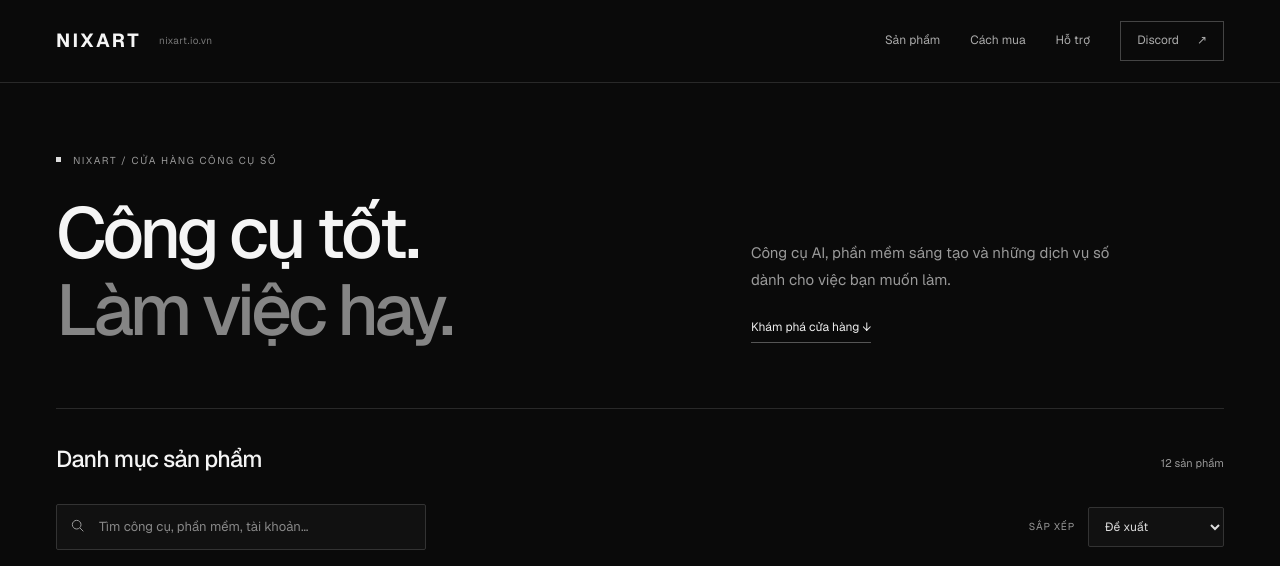
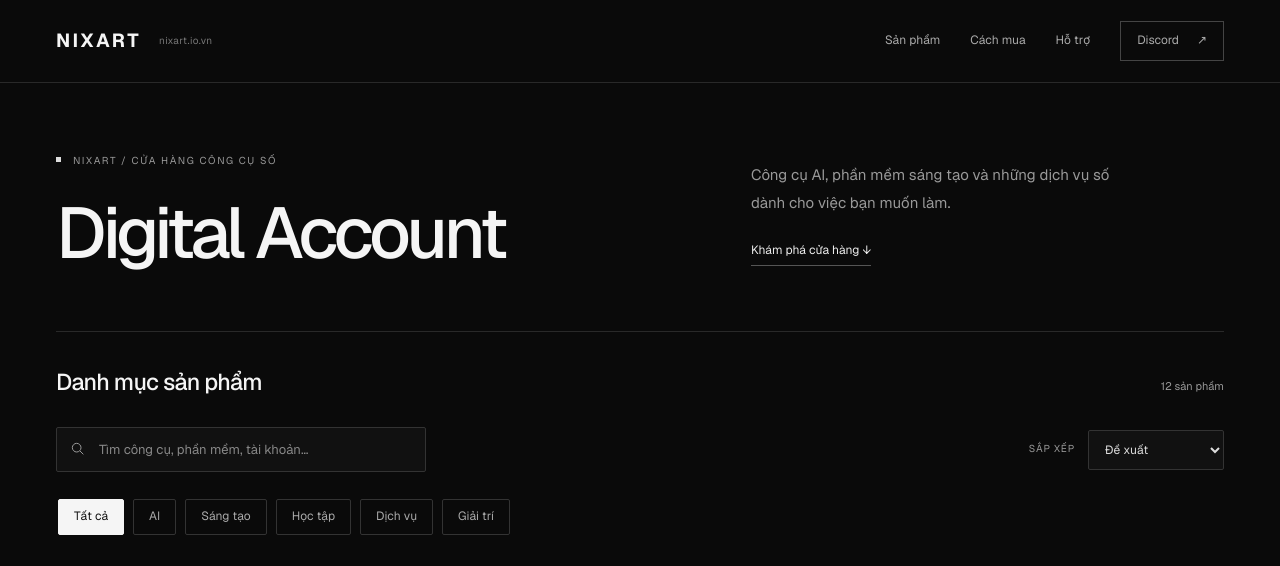
Before and after one commit to 420Rs/nixart-web, a website: page index.html in a window 1280 px wide. Shown: the top 566 px of the page. Drawn offline with nearby package versions, Linux system fonts and the light colour scheme; no server answers.

Commit message:
style(shop): rename hero to Digital Account

```diff
--- a/index.html
+++ b/index.html
@@ -3,11 +3,11 @@
 <head>
 <meta charset="utf-8"><meta name="viewport" content="width=device-width,initial-scale=1"><meta name="theme-color" content="#0a0a0a">
 <meta name="description" content="NIXART — Công cụ AI, phần mềm sáng tạo, tài khoản và dịch vụ số. Chọn gói phù hợp, mua và nhận hàng qua Discord NIXART.">
-<meta property="og:title" content="NIXART — Công cụ tốt. Làm việc hay."><meta property="og:description" content="Cửa hàng công cụ số của cộng đồng NIXART."><meta property="og:type" content="website">
+<meta property="og:title" content="NIXART — Digital Account"><meta property="og:description" content="Cửa hàng công cụ số của cộng đồng NIXART."><meta property="og:type" content="website">
 <link rel="canonical" href="https://nixart.io.vn/"><link rel="icon" href="/favicon.svg" type="image/svg+xml">
 <link rel="preconnect" href="https://fonts.googleapis.com"><link rel="preconnect" href="https://fonts.gstatic.com" crossorigin>
 <link href="https://fonts.googleapis.com/css2?family=Geist:wght@400;500;600;700&display=swap" rel="stylesheet">
-<title>NIXART — Công cụ tốt. Làm việc hay.</title>
+<title>NIXART — Digital Account</title>
 <style>
 :root{color-scheme:dark;--bg:#0a0a0a;--ink:#f5f5f5;--muted:#999;--line:#292929;font-family:Geist,Arial,sans-serif}*{box-sizing:border-box}html{scroll-behavior:smooth;scroll-padding-top:30px}body{margin:0;background:var(--bg);color:var(--ink);font-size:14px;line-height:1.65}button,input,select{font:inherit}a{color:inherit;text-decoration:none}button{color:inherit;cursor:pointer}button:disabled{opacity:.5;cursor:default}:focus-visible{outline:2px solid #fff;outline-offset:5px}::selection{background:#fff;color:#000}[hidden]{display:none!important}.wrap{width:min(1280px,calc(100% - 112px));margin:auto}.skip{position:fixed;top:-80px;background:white;color:black;padding:10px;z-index:20}.skip:focus{top:10px}
 header{border-bottom:1px solid var(--line)}.header-inner{min-height:82px;display:flex;align-items:center;justify-content:space-between;gap:30px}.brand{font-size:19px;font-weight:700;letter-spacing:.13em;display:flex;align-items:center;gap:18px}.brand small{font-size:10px;letter-spacing:.04em;color:#777;font-weight:400}nav{display:flex;align-items:center;gap:30px;font-size:12px;color:#aaa}nav a:hover{color:#fff}.discord-link{display:inline-flex;align-items:center;gap:18px;border:1px solid #444;padding:9px 16px;font-size:12px;white-space:nowrap}.discord-link:hover{border-color:#fff}.hero{padding:70px 0 60px;display:grid;grid-template-columns:1.3fr 1fr;gap:80px;align-items:end}.eyebrow{font-size:10px;letter-spacing:.16em;text-transform:uppercase;color:#999;margin:0 0 24px}.eyebrow::before{content:'';display:inline-block;background:#ddd;width:5px;height:5px;margin-right:12px;vertical-align:2px}h1{font-size:clamp(46px,5.6vw,80px);font-weight:500;line-height:1.08;letter-spacing:-.06em;margin:0}h1 span{color:#858585}.hero-copy{max-width:360px;color:#999;line-height:1.85;margin:0 0 5px;font-size:15px}.hero-copy a{display:inline-block;margin-top:22px;border-bottom:1px solid #555;padding-bottom:4px;font-size:12px;color:#eee}
@@ -22,7 +22,7 @@
 <a class="skip" href="#san-pham">Bỏ qua điều hướng</a>
 <header><div class="wrap header-inner"><a class="brand" href="/" aria-label="NIXART — trang chủ">NIXART <small>nixart.io.vn</small></a><nav aria-label="Điều hướng"><a href="#san-pham">Sản phẩm</a><a href="#cach-mua">Cách mua</a><a class="help-nav" href="#ho-tro">Hỗ trợ</a><a class="discord-link" href="https://discord.gg/B8ZXSNdVaR" target="_blank" rel="noopener noreferrer">Discord <span aria-hidden="true">↗</span></a></nav></div></header>
 <main class="wrap">
-<section class="hero" aria-labelledby="hero-title"><div><p class="eyebrow">NIXART / Cửa hàng công cụ số</p><h1 id="hero-title">Công cụ tốt.<br><span>Làm việc hay.</span></h1></div><p class="hero-copy">Công cụ AI, phần mềm sáng tạo và những dịch vụ số dành cho việc bạn muốn làm.<br><a href="#san-pham">Khám phá cửa hàng <span aria-hidden="true">↓</span></a></p></section>
+<section class="hero" aria-labelledby="hero-title"><div><p class="eyebrow">NIXART / Cửa hàng công cụ số</p><h1 id="hero-title">Digital Account</h1></div><p class="hero-copy">Công cụ AI, phần mềm sáng tạo và những dịch vụ số dành cho việc bạn muốn làm.<br><a href="#san-pham">Khám phá cửa hàng <span aria-hidden="true">↓</span></a></p></section>
 <section class="catalog" id="san-pham" aria-labelledby="catalog-title"><div class="section-head"><h2 id="catalog-title">Danh mục sản phẩm</h2><p id="result-count" aria-live="polite"></p></div><div class="toolbar"><label class="search"><svg viewBox="0 0 24 24" fill="none" stroke="currentColor" stroke-width="1.5" aria-hidden="true"><circle cx="10" cy="10" r="6.5"/><path d="m15 15 5 5"/></svg><input id="search" type="search" aria-label="Tìm sản phẩm" placeholder="Tìm công cụ, phần mềm, tài khoản…" autocomplete="off"></label><label class="sort">SẮP XẾP<select id="sort" aria-label="Sắp xếp sản phẩm"><option value="default">Đề xuất</option><option value="low">Giá tăng dần</option><option value="high">Giá giảm dần</option><option value="name">Tên A–Z</option></select></label></div><div class="filters" id="filters" role="group" aria-label="Danh mục"></div><p class="notice" id="catalog-notice" hidden></p><div class="grid" id="products"></div><div class="empty" id="empty" hidden><strong>Chưa tìm thấy sản phẩm phù hợp.</strong><span>Thử tên khác hoặc xem tất cả danh mục.</span><br><button class="outline" id="reset">Xóa bộ lọc</button></div><div class="more"><button class="outline" id="load-more">Xem thêm sản phẩm ↓</button><p id="page-count"></p></div><noscript><p>Bật JavaScript để xem danh mục, hoặc <a href="https://discord.gg/B8ZXSNdVaR">mở shop trên Discord</a>.</p></noscript></section>
 <section class="how" id="cach-mua" aria-labelledby="how-title"><div class="section-head"><h2 id="how-title">Ba bước. Thế là xong.</h2><p>Thanh toán và nhận hàng qua Discord NIXART.</p></div><div class="steps"><article><span class="step-number">01 / LỰA CHỌN</span><h3>Chọn sản phẩm</h3><p>Xem mô tả, thời hạn và điều kiện của gói phù hợp. Mỗi sản phẩm có liên kết tới bài bán trên Discord.</p></article><article><span class="step-number">02 / THANH TOÁN</span><h3>Mua trên Discord</h3><p>Bấm nút mua trong bài bán để nhận mã QR riêng. Chuyển đúng số tiền và nội dung bot cung cấp.</p></article><article><span class="step-number">03 / NHẬN HÀNG</span><h3>Kiểm tra tin nhắn</h3><p>Bật tin nhắn riêng để nhận hàng và hướng dẫn từ shop. Thời gian giao theo điều kiện của từng sản phẩm.</p></article></div></section>
 <section class="support" id="ho-tro"><div><h2>Cần hỏi thêm về một gói?</h2><p>Trao đổi với NIXART trên Discord trước khi mua.</p></div><a class="discord-link" href="https://discord.gg/B8ZXSNdVaR" target="_blank" rel="noopener noreferrer">Ghé cộng đồng <span aria-hidden="true">↗</span></a></section>
```
